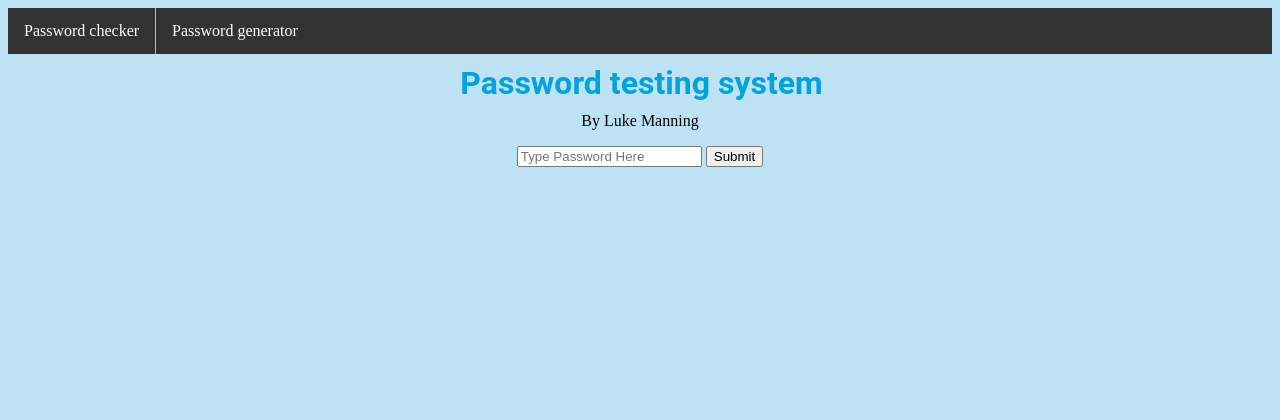
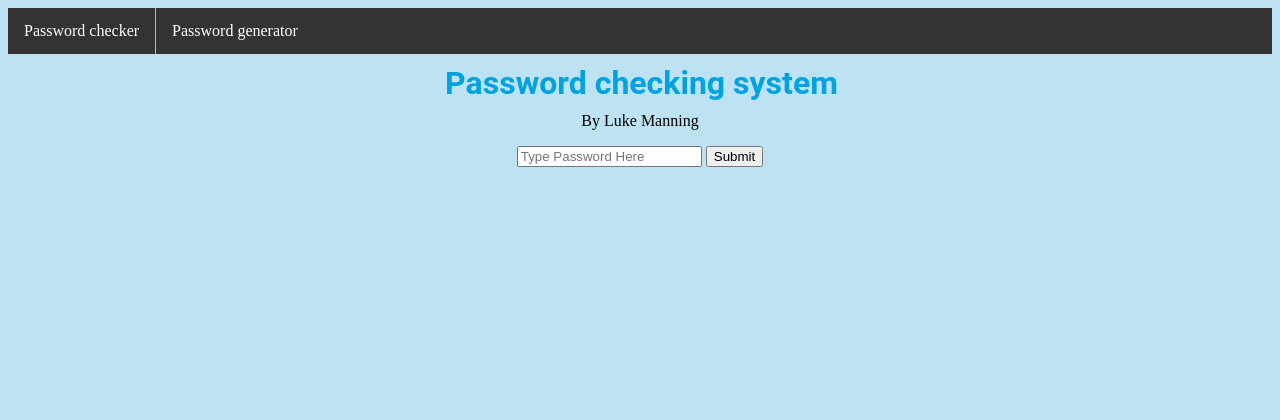
Before and after one commit to lsm2002/password-checker, a Flask app: page / in a window 1280 px wide. Shown: the top 420 px of the page. Run offline with Flask 2, Linux system fonts and the light colour scheme; some libraries are stand-ins or nearby versions.

Commit message:
Final implementation

```diff
--- a/templates/generator.j2
+++ b/templates/generator.j2
@@ -10,7 +10,7 @@
 			}
 			socket.on('sendfeedback', function(message){
 				feedback = document.getElementById("feedback")
-				feedback.innerHTML = message
+				feedback.innerHTML = '<br>'+message
 			})
 		</script>
 	</head>
@@ -19,7 +19,6 @@
 		<h1>Password generating system</h1>
 		<p> By Luke Manning </p>
 		<button onclick="buttonpressed()" id="myBtn">Generate Password</button>
-		<br>
 		<div id="feedback"></div>
 	</body>
 </html>
--- a/templates/main.j2
+++ b/templates/main.j2
@@ -1,13 +1,13 @@
 <html>
 	<head>
-		<title>Testing</title>
+		<title>Password Checker</title>
 		<script type="text/javascript" src="//cdnjs.cloudflare.com/ajax/libs/socket.io/1.3.6/socket.io.min.js"></script>
 		<link href="/styles" rel="stylesheet">
 		<script>
 			var socket = io.connect('http://' + document.domain + ':' + location.port);
 			socket.on('sendfeedback', function(message){
 				feedback = document.getElementById("feedback")
-				feedback.innerHTML = message
+				feedback.innerHTML = '<br>'+message
 			})
 			function buttonpressed(){
 				password = document.getElementById('textbox').value
@@ -23,7 +23,7 @@
 	</head>
 	<body>
 		{%include 'navbar.j2'%}
-		<h1>Password testing system</h1>
+		<h1>Password checking system</h1>
 		<p> By Luke Manning </p>
 		<input placeholder="Type Password Here", id="textbox", type="text", class="Watermark">
 		<button onclick="buttonpressed()" id="myBtn">Submit</button>
```
